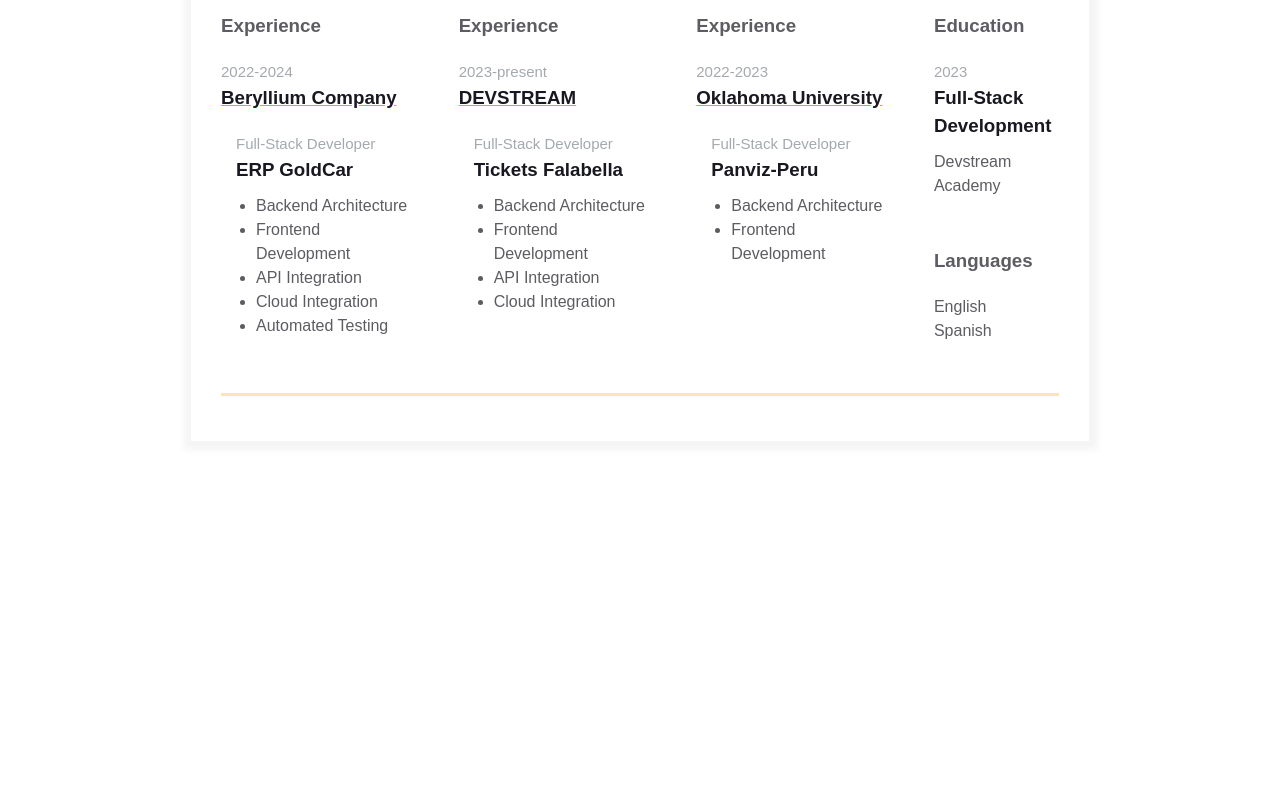
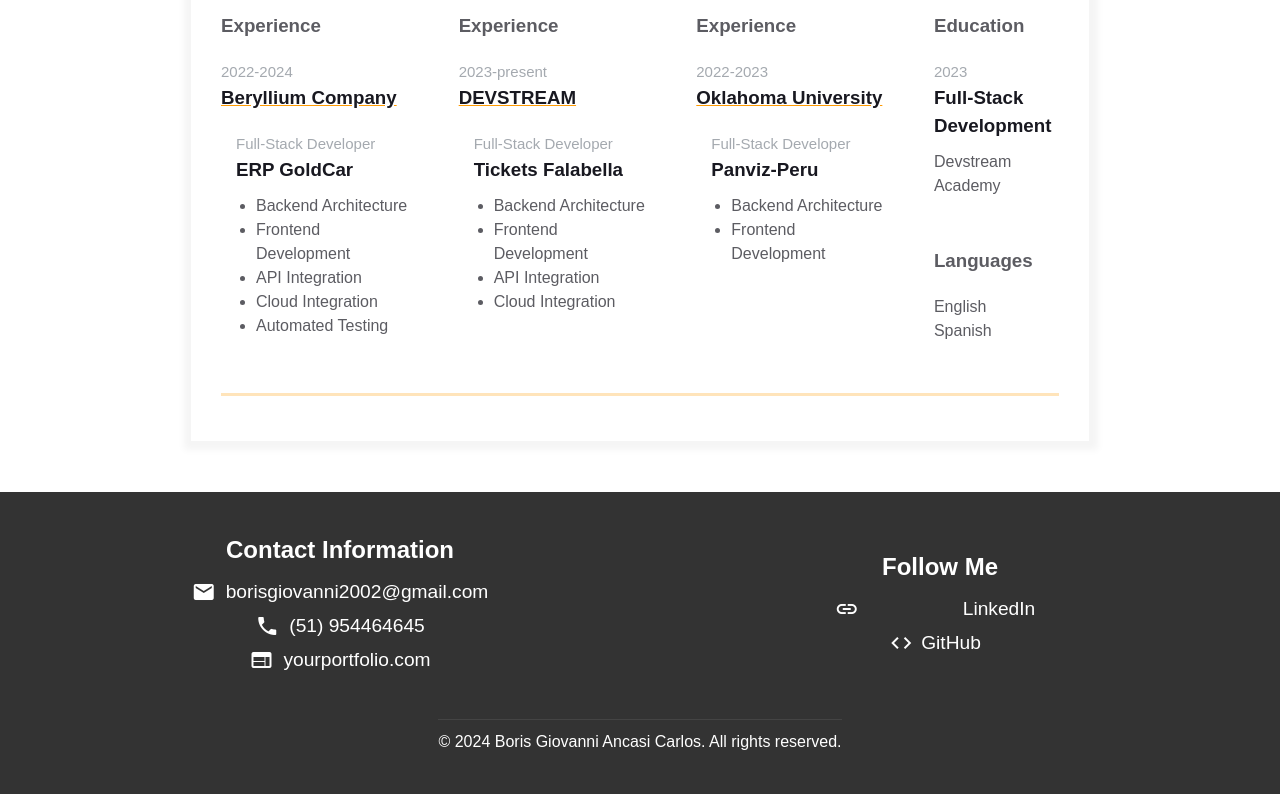
Before and after one commit to Giovanni-Boris2002/homepage, a plain HTML site: page index.html in a window 1280 px wide. Shown: the part 1216-2010 px from the top of the page. Before the commit the page ends 1708 px from the top, so only its background shows below. Drawn offline with Linux system fonts and the light colour scheme.

Commit message:
Added footer block

```diff
--- a/index.html
+++ b/index.html
@@ -229,6 +229,24 @@
       </div>
 
     </main>
+    <footer class="footer">
+      <div class="footer-container">
+          <div class="footer-info">
+              <h2>Contact Information</h2>
+              <p><span class="material-icons">email</span> borisgiovanni2002@gmail.com</p>
+              <p><span class="material-icons">phone</span> (51) 954464645</p>
+              <p><span class="material-icons">web</span> <a href="https://portfolio-boris-hacker-rank.netlify.app/" target="_blank">yourportfolio.com</a></p>
+          </div>
+          <div class="footer-social">
+              <h2>Follow Me</h2>
+              <a href="https://linkedin.com" target="_blank"><span class="material-icons">linkedin</span> LinkedIn</a>
+              <a href="https://github.com/Giovanni-Boris/Portfolio-React-Proyects" target="_blank"><span class="material-icons">code</span> GitHub</a>
+          </div>
+      </div>
+      <div class="footer-bottom">
+          &copy; 2024 Boris Giovanni Ancasi Carlos. All rights reserved.
+      </div>
+  </footer>
     <script src="script.js"></script>
 
   </body>
--- a/styles.css
+++ b/styles.css
@@ -355,3 +355,71 @@
 .additional-info__languages-item {
   color: var(--secondary-text-color);
 }
+
+.footer {
+  background-color: #333;
+  color: white;
+  padding: 40px 20px;
+  display: flex;
+  flex-direction: column;
+  align-items: center;
+  text-align: center;
+}
+
+.footer-container {
+  display: flex;
+  align-items: center;
+  width: 100%;
+  max-width: 1200px;
+  margin-bottom: 20px;
+}
+
+.footer-info, .footer-social {
+  flex: 1;
+  margin-bottom: 20px;
+}
+
+.footer-info h2, .footer-social h2 {
+  font-size: 1.5em;
+  margin-bottom: 10px;
+}
+
+.footer-info p, .footer-social a {
+  font-size: 1.2em;
+  margin: 5px 0;
+  display: flex;
+  align-items: center;
+  justify-content: center;
+  text-decoration: none;
+  color: white;
+}
+
+.footer-info p span, .footer-social a {
+  margin-right: 10px;
+}
+
+.footer-social a:hover {
+  color: #4CAF50;
+}
+
+.footer-bottom {
+  border-top: 1px solid #444;
+  padding-top: 10px;
+  font-size: 1em;
+}
+
+.footer-info p a {
+  color: white;
+  text-decoration: none;
+}
+
+.footer-info p a:hover {
+  color: #4CAF50;
+}
+
+@media (max-width: 768px) {
+  .footer-container {
+      flex-direction: column;
+      align-items: center;
+  }
+}
```
